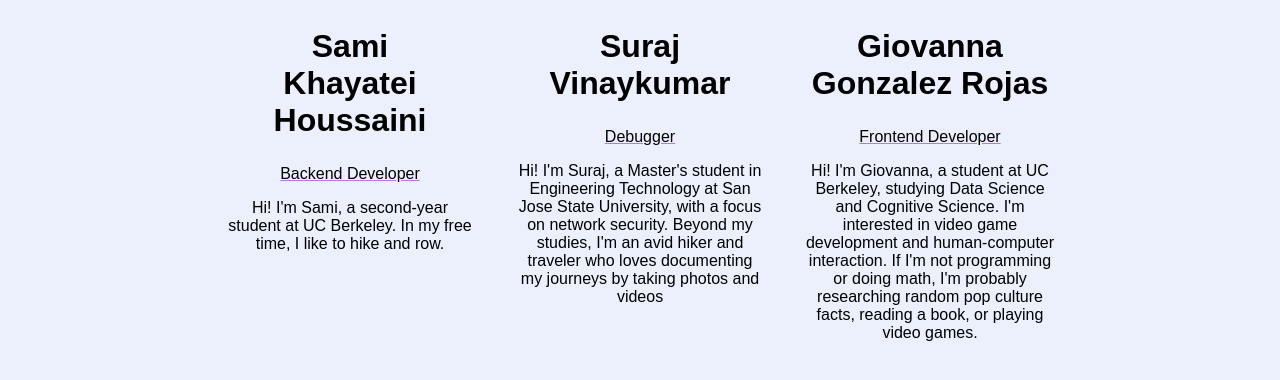
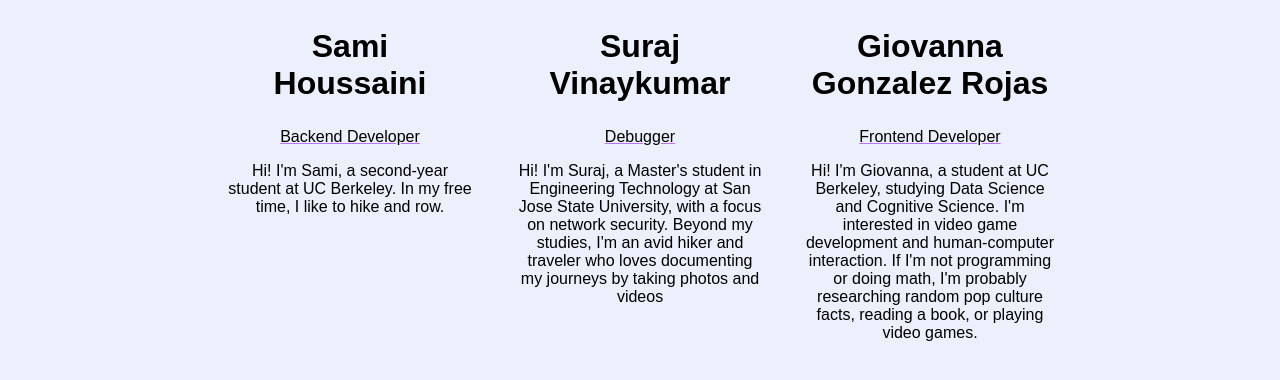
Before and after one commit to Girlcoding22/Echoes_of_Time, a website: page frontend/about.html in a window 1280 px wide. Shown: the part 404-784 px from the top of the page. Drawn offline with Linux system fonts and the light colour scheme; a web font is replaced by a local one.

Commit message:
minor change

```diff
--- a/frontend/about.html
+++ b/frontend/about.html
@@ -27,7 +27,7 @@
                     <img src="assets/Sami.jpeg" alt="Profile 1">
                 </a>
             </div>
-            <h2>Sami<br>Khayatei Houssaini</h2>
+            <h2>Sami<br>Houssaini</h2>
             <p style="text-decoration: underline; text-decoration-color: rgba(188, 116, 244);">Backend Developer</p>
             <p> Hi! I'm Sami, a second-year student at UC Berkeley. In my free time, I like to hike and row. </p>
         </div>
```
Also changed, not shown: 1 other file.
